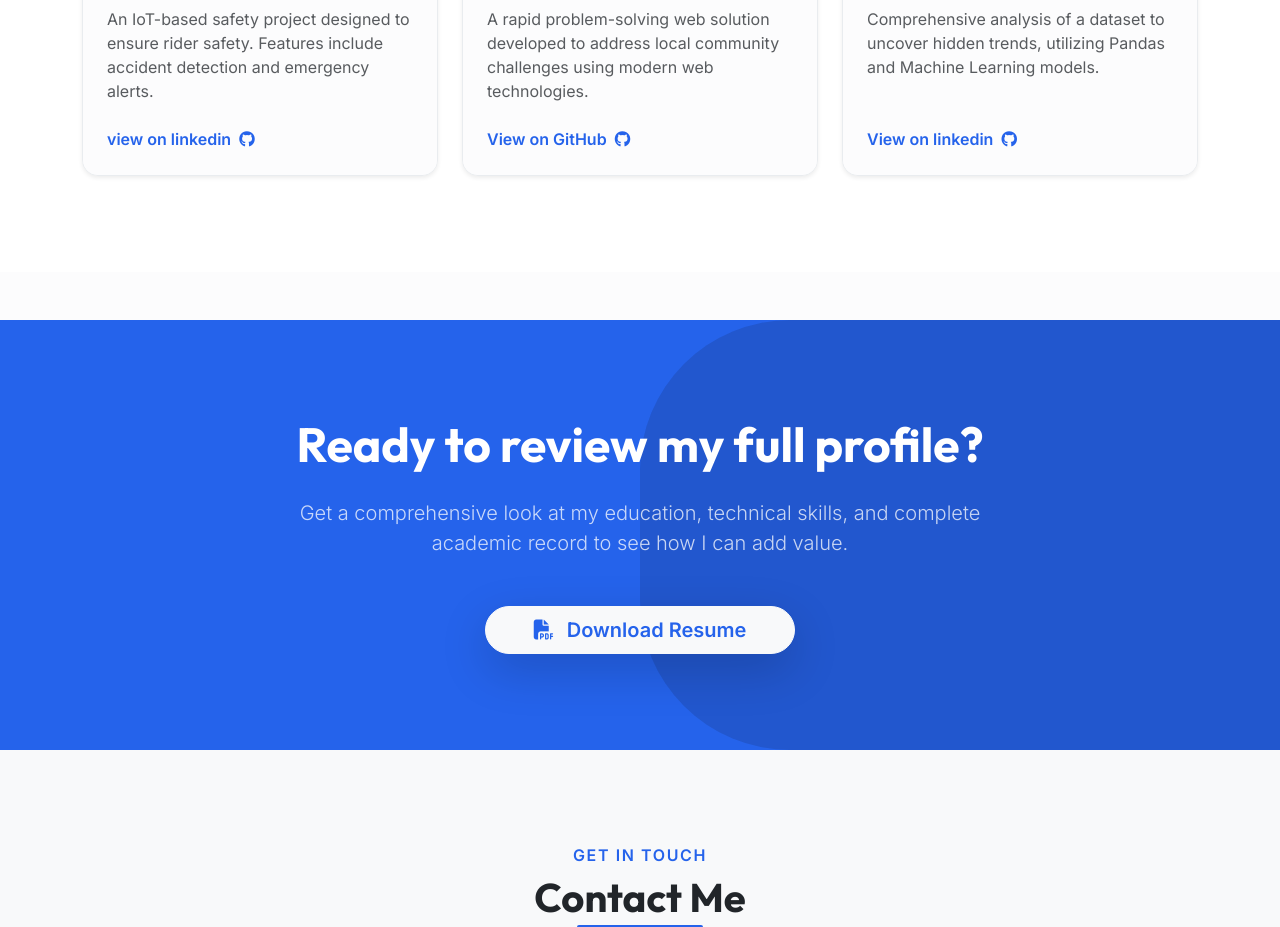
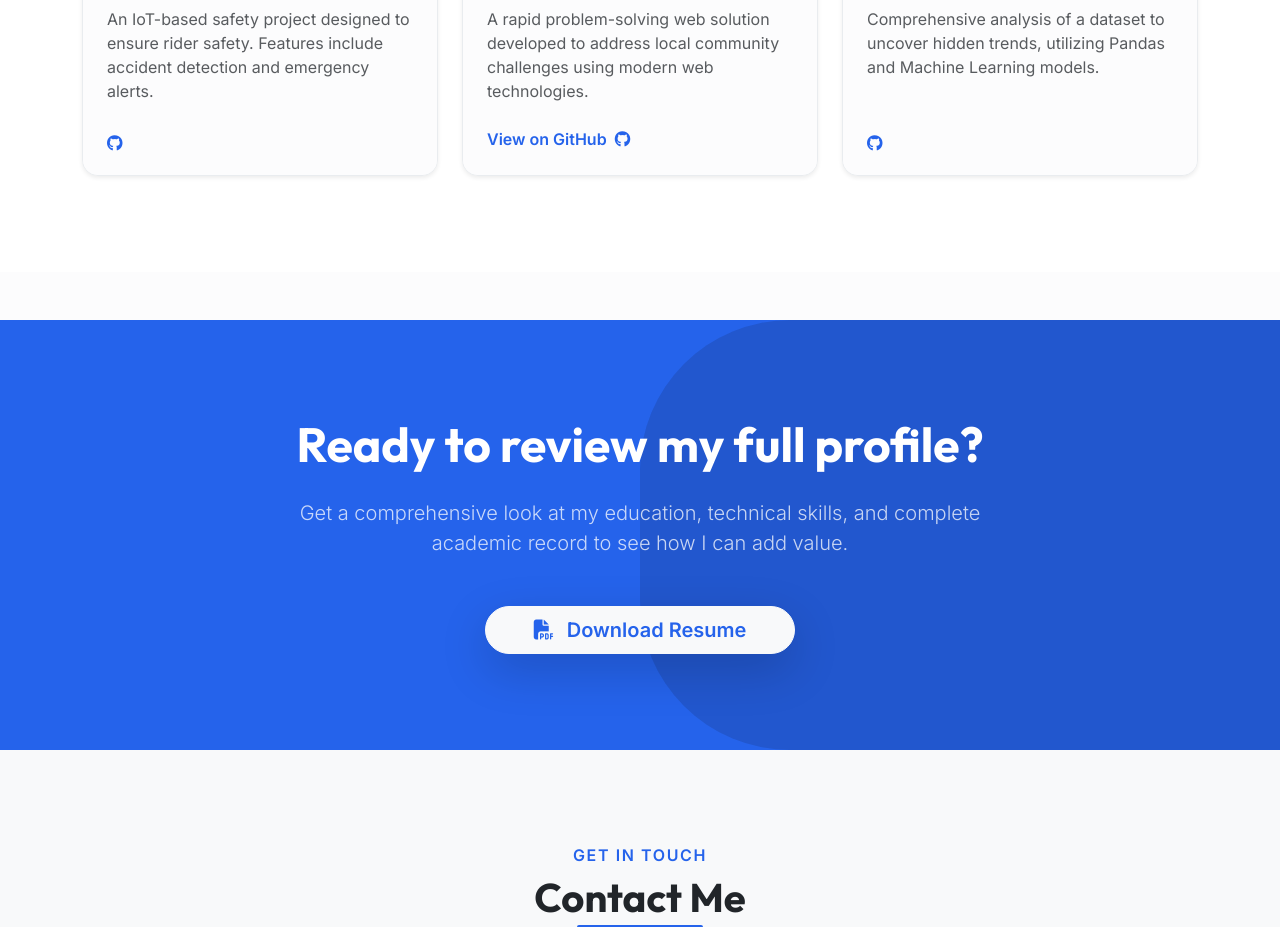
Before and after one commit to itsmebarath/portfolio, a plain HTML site: page index.html in a window 1280 px wide. Shown: the part 2660-3587 px from the top of the page. Drawn offline with nearby package versions, Linux system fonts and the light colour scheme; a script that the page names is missing.

Commit message:
second commite

```diff
--- a/index.html
+++ b/index.html
@@ -266,7 +266,7 @@
                                 An IoT-based safety project designed to ensure rider safety. Features include accident detection and emergency alerts.
                             </p>
                             <a href="#" class="text-primary fw-bold text-decoration-none project-link d-inline-flex align-items-center gap-2">
-                               view on linkedin <i class="fab fa-github"></i>
+                                <i class="fab fa-github"></i>
                             </a>
                         </div>
                     </div>
@@ -307,8 +307,8 @@
                             <p class="card-text text-muted mb-4 flex-grow-1">
                                 Comprehensive analysis of a dataset to uncover hidden trends, utilizing Pandas and Machine Learning models.
                             </p>
-                            <a href="www.linkedin.com/in/barathraj-a-187395298" class="text-primary fw-bold text-decoration-none project-link d-inline-flex align-items-center gap-2">
-                                View on linkedin <i class="fab fa-github"></i>
+                            <a href="#" class="text-primary fw-bold text-decoration-none project-link d-inline-flex align-items-center gap-2">
+                                 <i class="fab fa-github"></i>
                             </a>
                         </div>
                     </div>
```
